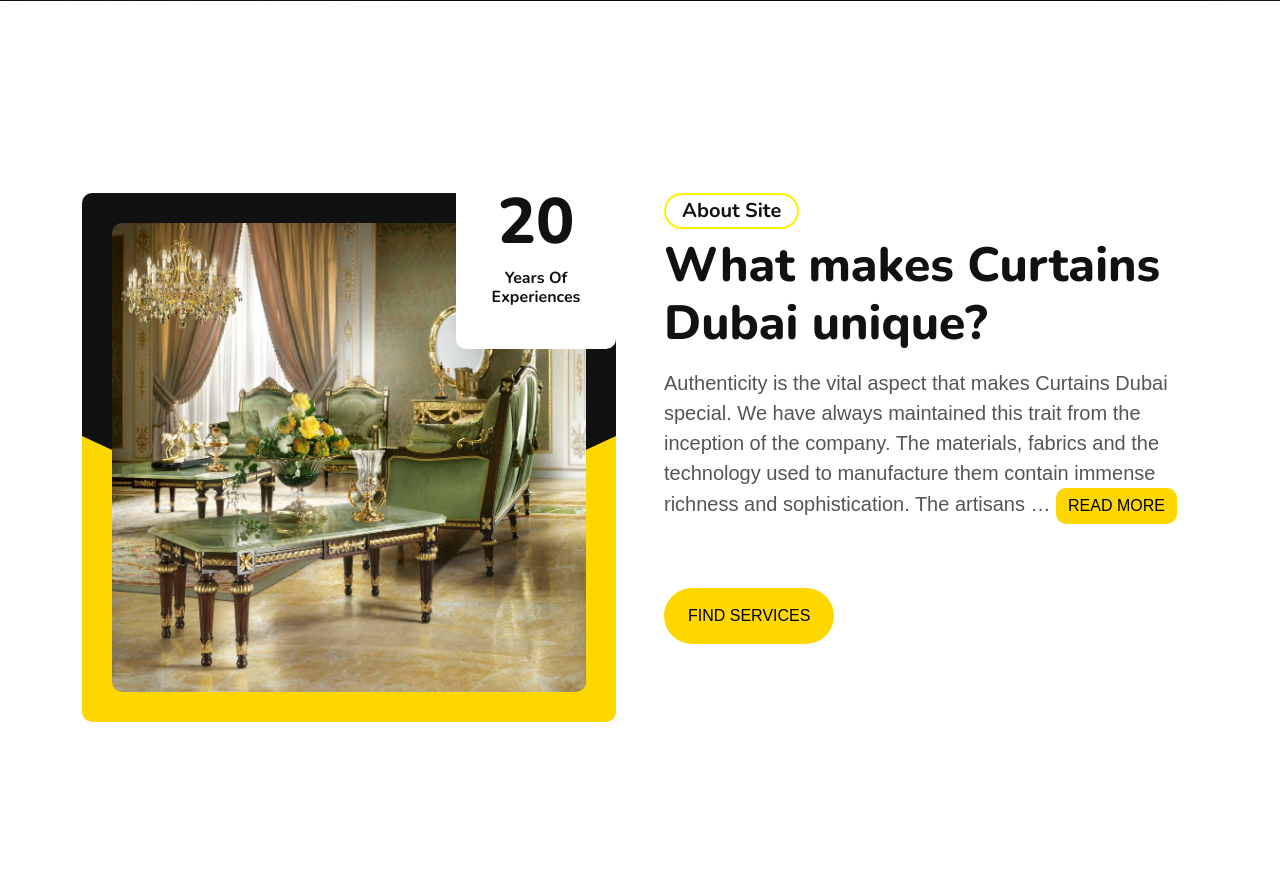
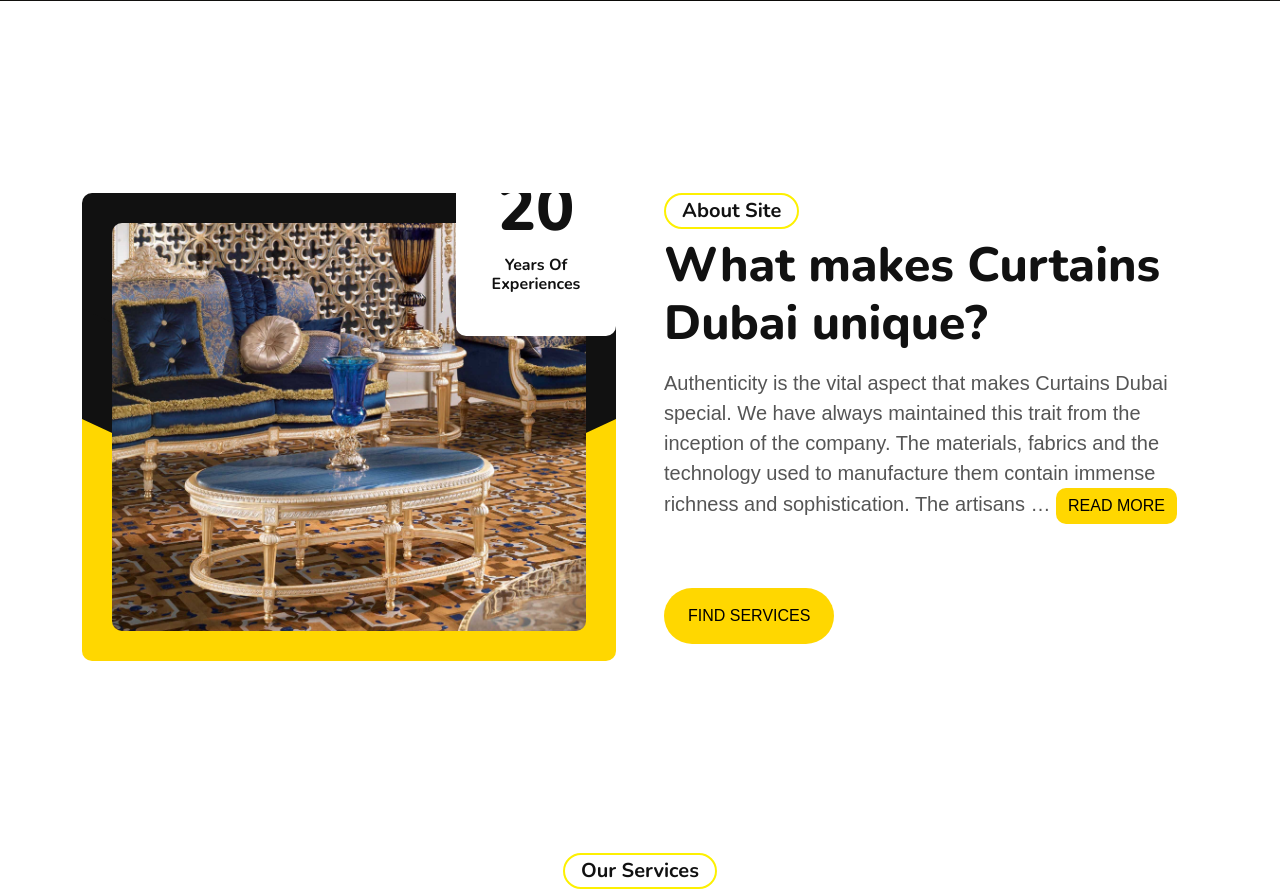
Before and after one commit to Mmy2000/blinds_store, a Django app: page / in a window 1280 px wide; the page is wider, and only the part inside the window is pictured. Shown: the part 1107-2000 px from the top of that part. Run offline with Django 4.2, Linux system fonts and the light colour scheme; data comes from the database, SQL or seed files in the repository; both versions use the stored data as it was after the commit; parts of the project's set-up code (start-up, migrations or seed data) failed here and were passed over; some libraries are stand-ins or nearby versions.

Commit message:
updating

```diff
--- a/about/models.py
+++ b/about/models.py
@@ -4,6 +4,7 @@ from django.db import models
 class About(models.Model):
     short_description = models.TextField(("short description"),max_length=1000)
     description = models.TextField(("description"),max_length=100000)
+    image_cover = models.ImageField(upload_to='about/')
 
     class Meta:
         verbose_name = ("About")
--- a/about/templates/about.html
+++ b/about/templates/about.html
@@ -24,7 +24,7 @@ About
                         <div class="about-img">
                             <div class="rotate-left bg-dark"></div>
                             <div class="rotate-right bg-dark"></div>
-                            <img src="{% static 'img/7.jpg'%}" class="img-fluid h-100" alt="img">
+                            <img src="{{about.image_cover.url}}" class="img-fluid h-100" alt="img">
                             <div class="bg-white experiences">
                                 <h1 class="display-3">20</h1>
                                 <h6 class="fw-bold">Years Of Experiences</h6>
--- a/settings/templates/home.html
+++ b/settings/templates/home.html
@@ -48,7 +48,7 @@ Home
                 <div class="about-img">
                     <div class="rotate-left bg-dark"></div>
                     <div class="rotate-right bg-dark"></div>
-                    <img src="{% static 'img/7.jpg'%}" class="img-fluid h-100" alt="img">
+                    <img src="{{about.image_cover.url}}" class="img-fluid h-100" alt="img">
                     <div class="bg-white experiences">
                         <h1 class="display-3">20</h1>
                         <h6 class="fw-bold">Years Of Experiences</h6>
```
Also changed, not shown: about/migrations/0005_about_image_cover.py (added), db.sqlite3, media/about/20.jpg (added).
